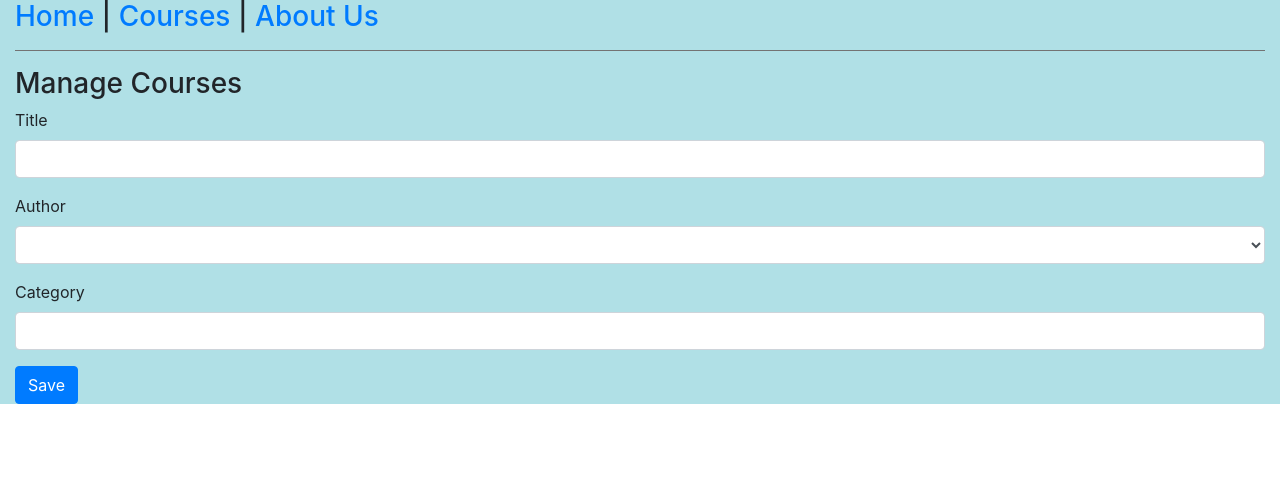
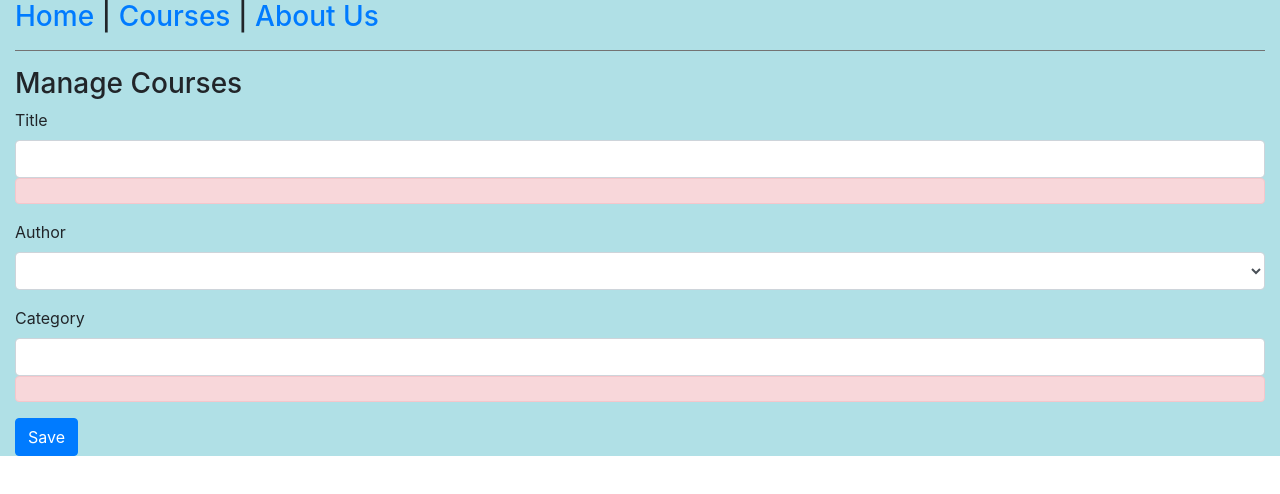
Before and after one commit to AvantikaSarkar/Course-Management-System, a React (Create React App) app: page /course in a window 1280 px wide. Shown: the top 494 px of the page. Built offline with nearby package versions, Linux system fonts and the light colour scheme; no server answers.

Commit message:
Add course functionality

```diff
--- a/package.json
+++ b/package.json
@@ -14,6 +14,7 @@
     "react-dom": "^17.0.1",
     "react-router-dom": "^5.2.0",
     "react-scripts": "4.0.1",
+    "react-toastify": "^5.1.1",
     "web-vitals": "^0.2.4"
   },
   "scripts": {
--- a/src/Components/App.js
+++ b/src/Components/App.js
@@ -6,6 +6,8 @@
 import { Route , Switch} from 'react-router-dom'
 import PageNotFound from './PageNotFound'
 import ManageCourse from './ManageCourse'
+import {ToastContainer} from 'react-toastify'
+import "react-toastify/dist/ReactToastify.css"
 
 
 
@@ -17,6 +19,7 @@
             backgroundColor : "powderblue"
         }}
     >
+        <ToastContainer autoClose ={3000} hideProgressBar />
         <Header />
 
         <Switch>
--- /dev/null
+++ b/src/Components/CommonComps/TextInput.js
@@ -0,0 +1,44 @@
+import React  from 'react'
+import PropTypes from 'prop-types'
+
+function TextInput(props){
+    let wrapperClass = "form-group"
+    if(props.error.length >0) {
+        wrapperClass += "has-error"
+    }
+
+    return (
+      <div className={wrapperClass}>
+        <label htmlFor={props.id}>{props.label}</label>
+        <div className="field">
+          <input
+            id={props.id}
+            type="text"
+            onChange={props.onChange}
+            name={props.name}
+            className="form-control"
+            value={props.value}
+          />
+        </div>
+        {props.error && <div className="alert alert-danger">{props.error}</div>}
+      </div>
+    );
+  }
+
+
+
+TextInput.propTypes ={
+    id: PropTypes.string.isRequired,
+    name : PropTypes.string.isRequired,
+    label : PropTypes.string.isRequired,
+    onChange : PropTypes.func.isRequired,
+    value : PropTypes.string,
+    error : PropTypes.string
+
+}
+
+TextInput.defaultProps ={
+    error :"    "
+}
+
+export default TextInput
--- a/src/Components/CourseForm.js
+++ b/src/Components/CourseForm.js
@@ -1,21 +1,18 @@
 import React from "react";
+import TextInput from './CommonComps/TextInput'
 
 function CourseForm(props) {
   return (
-    <form>
-      <div className="form-group">
-        <label htmlFor="title">Title</label>
-        <div className="field">
-          <input
+    <form onSubmit={props.onSubmit}>
+
+          <TextInput
             id="title"
-            type="text"
+            label="Title"
             name="title"
             onChange={props.onChange}
-            className="form-control"
             value={props.course.title}
           />
-        </div>
-      </div>
+
 
       <div className="form-group">
         <label htmlFor="author">Author</label>
@@ -34,19 +31,13 @@
         </div>
       </div>
 
-      <div className="form-group">
-        <label htmlFor="category">Category</label>
-        <div className="field">
-          <input
-            type="text"
+      <TextInput
             id="category"
+            label="Category"
+            name="category"
             onChange={props.onChange}
-            name="category"
-            className="form-control"
             value={props.course.category}
-          />
-        </div>
-      </div>
+       />
 
       <input type="submit" value="Save" className="btn btn-primary" />
     </form>
--- a/src/Components/ManageCourse.js
+++ b/src/Components/ManageCourse.js
@@ -1,5 +1,7 @@
 import React, { useState } from 'react'
 import CourseForm from './CourseForm'
+import * as courseApi from '../api/courseApi'
+import {toast} from 'react-toastify'
 
 function ManageCourse(props){
 
@@ -19,10 +21,19 @@
         setCourse(updatedCourse)
 
     }
+
+    function handleSubmit(event){
+        event.preventDefault()
+        courseApi.saveCourse(course).then(() => {
+            props.history.push("/courses");
+            toast.success('Course Saved!')
+        })
+    }
+
     return(
         <>
             <h3> Manage Courses</h3>
-            <CourseForm course={course} onChange={handleChange}/>
+            <CourseForm course={course} onChange={handleChange} onSubmit={handleSubmit}/>
 
         </>
     )
--- a/tools/db.json
+++ b/tools/db.json
@@ -1 +1,120 @@
-{"courses":[{"id":1,"title":"Securing React Apps with Auth0","slug":"react-auth0-authentication-security","authorId":1,"category":"JavaScript"},{"id":2,"title":"React: The Big Picture","slug":"react-big-picture","authorId":1,"category":"JavaScript"},{"id":3,"title":"Creating Reusable React Components","slug":"react-creating-reusable-components","authorId":1,"category":"JavaScript"},{"id":4,"title":"Building a JavaScript Development Environment","slug":"javascript-development-environment","authorId":1,"category":"JavaScript"},{"id":5,"title":"Building Applications with React and Redux","slug":"react-redux-react-router-es6","authorId":1,"category":"JavaScript"},{"id":6,"title":"Building Applications in React and Flux","slug":"react-flux-building-applications","authorId":1,"category":"JavaScript"},{"id":7,"title":"Clean Code: Writing Code for Humans","slug":"writing-clean-code-humans","authorId":1,"category":"Software Practices"},{"id":8,"title":"Architecting Applications for the Real World","slug":"architecting-applications-dotnet","authorId":1,"category":"Software Architecture"},{"id":9,"title":"Becoming an Outlier: Reprogramming the Developer Mind","slug":"career-reboot-for-developer-mind","authorId":1,"category":"Career"},{"id":10,"title":"Web Component Fundamentals","slug":"web-components-shadow-dom","authorId":1,"category":"HTML5"}],"authors":[{"id":1,"name":"Cory House"},{"id":2,"name":"Scott Allen"},{"id":3,"name":"Dan Wahlin"}]}
+{
+  "courses": [
+    {
+      "id": 1,
+      "title": "Securing React Apps with Auth0",
+      "slug": "react-auth0-authentication-security",
+      "authorId": 1,
+      "category": "JavaScript"
+    },
+    {
+      "id": 2,
+      "title": "React: The Big Picture",
+      "slug": "react-big-picture",
+      "authorId": 1,
+      "category": "JavaScript"
+    },
+    {
+      "id": 3,
+      "title": "Creating Reusable React Components",
+      "slug": "react-creating-reusable-components",
+      "authorId": 1,
+      "category": "JavaScript"
+    },
+    {
+      "id": 4,
+      "title": "Building a JavaScript Development Environment",
+      "slug": "javascript-development-environment",
+      "authorId": 1,
+      "category": "JavaScript"
+    },
+    {
+      "id": 5,
+      "title": "Building Applications with React and Redux",
+      "slug": "react-redux-react-router-es6",
+      "authorId": 1,
+      "category": "JavaScript"
+    },
+    {
+      "id": 6,
+      "title": "Building Applications in React and Flux",
+      "slug": "react-flux-building-applications",
+      "authorId": 1,
+      "category": "JavaScript"
+    },
+    {
+      "id": 7,
+      "title": "Clean Code: Writing Code for Humans",
+      "slug": "writing-clean-code-humans",
+      "authorId": 1,
+      "category": "Software Practices"
+    },
+    {
+      "id": 8,
+      "title": "Architecting Applications for the Real World",
+      "slug": "architecting-applications-dotnet",
+      "authorId": 1,
+      "category": "Software Architecture"
+    },
+    {
+      "id": 9,
+      "title": "Becoming an Outlier: Reprogramming the Developer Mind",
+      "slug": "career-reboot-for-developer-mind",
+      "authorId": 1,
+      "category": "Career"
+    },
+    {
+      "id": 10,
+      "title": "Web Component Fundamentals",
+      "slug": "web-components-shadow-dom",
+      "authorId": 1,
+      "category": "HTML5"
+    },
+    {
+      "id": 11,
+      "slug": "abc-jijgherinieuhierniv",
+      "title": "Abc jijgherinieuhierniv",
+      "authorId": 2,
+      "category": "dhwiufwiiwefnwf",
+      "createdAt": 1609761178972
+    },
+    {
+      "id": 12,
+      "slug": "mern-stack-course",
+      "title": "MERN Stack Course",
+      "authorId": 1,
+      "category": "Web Development 2023",
+      "createdAt": 1609761224092
+    },
+    {
+      "id": 13,
+      "slug": "blah-blah",
+      "title": "Blah blah",
+      "authorId": 1,
+      "category": "whatevs",
+      "createdAt": 1609761507713
+    },
+    {
+      "id": 14,
+      "slug": "saying-no",
+      "title": "Saying NO",
+      "authorId": 1,
+      "category": "self help",
+      "createdAt": 1609762250678
+    }
+  ],
+  "authors": [
+    {
+      "id": 1,
+      "name": "Cory House"
+    },
+    {
+      "id": 2,
+      "name": "Scott Allen"
+    },
+    {
+      "id": 3,
+      "name": "Dan Wahlin"
+    }
+  ]
+}
```
Also changed, not shown: 2 other files (tests, documents, lock files or other folders).
